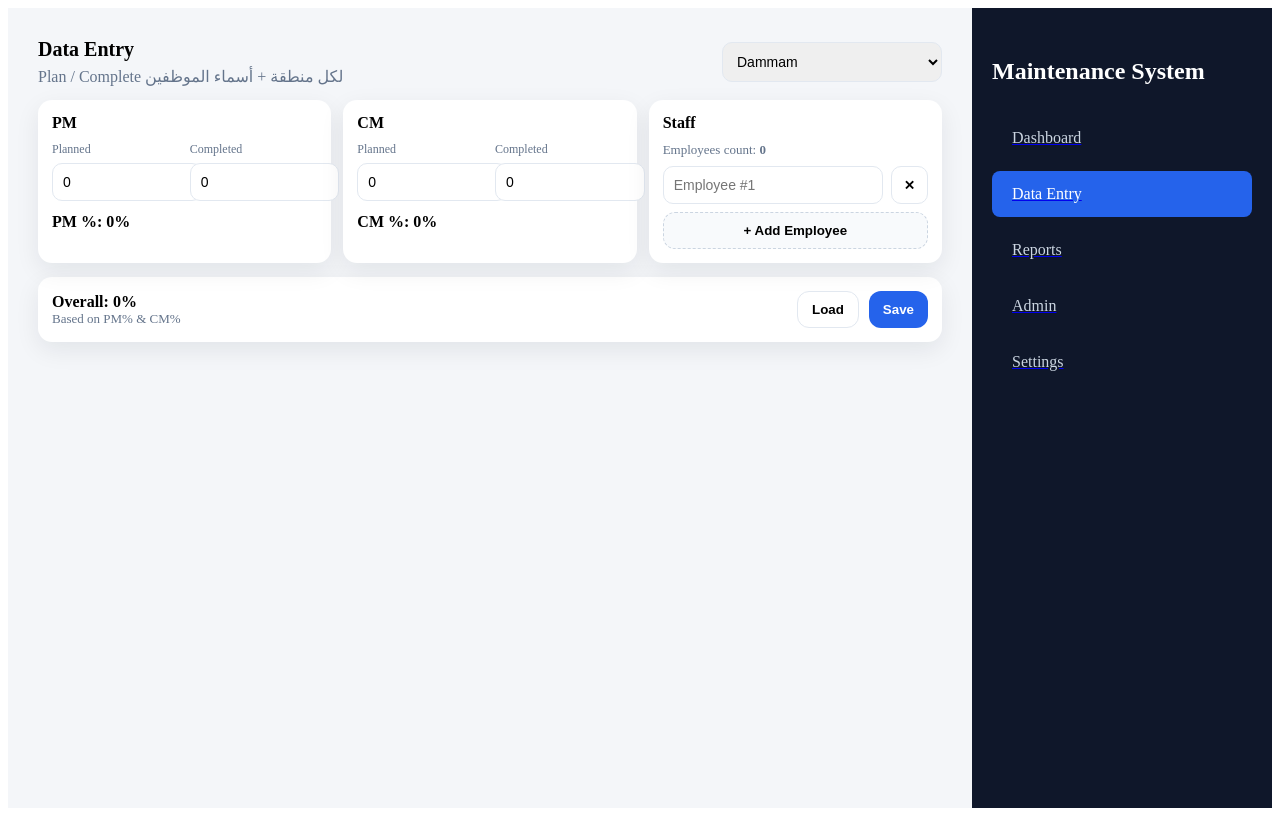
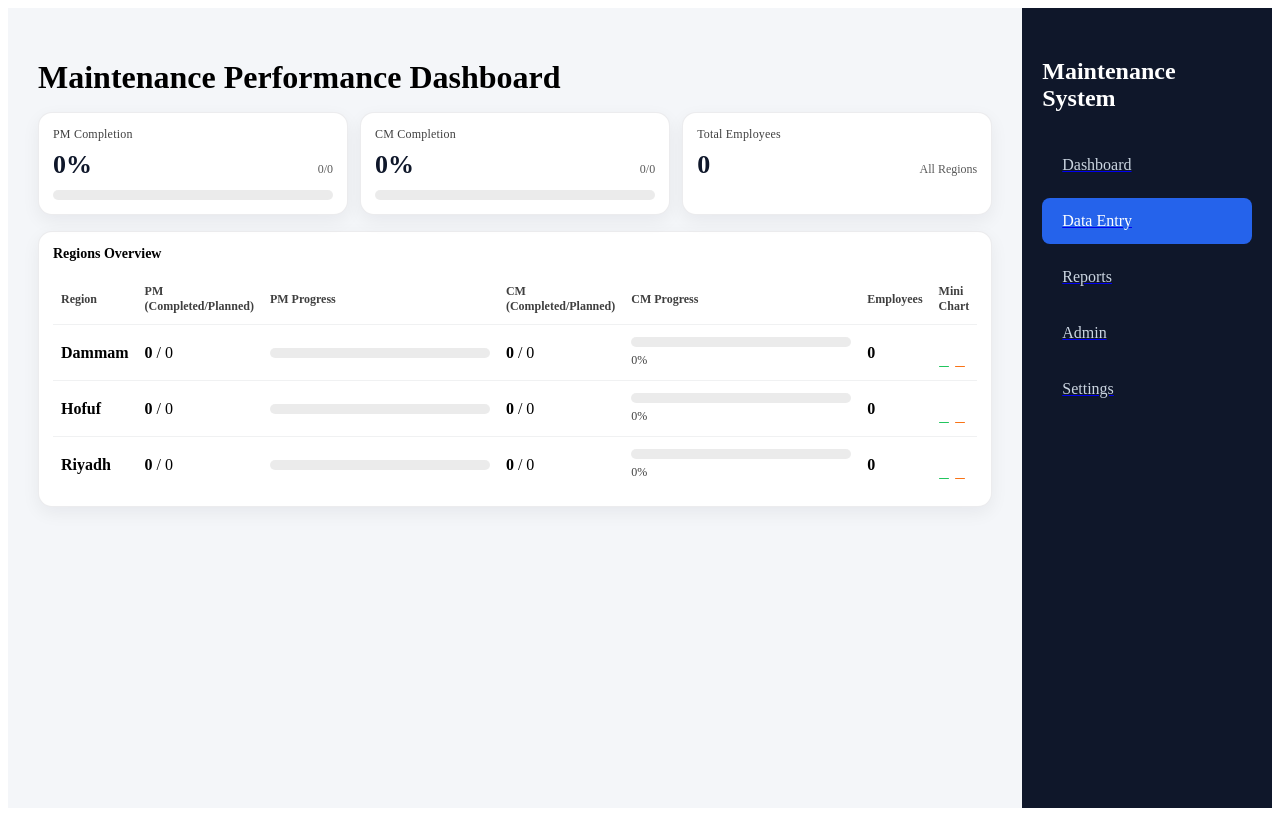
Before and after one commit to TROOP93/maintenance-kpi-dashboard, a Next.js app: page /data-entry in a window 1280 px wide. Built offline with nearby package versions, Linux system fonts and the light colour scheme.

Commit message:
Refactor DataEntry component to Home and update logic

```diff
--- a/pages/data-entry.js
+++ b/pages/data-entry.js
@@ -1,190 +1,121 @@
-import { useMemo, useState } from "react";
+import { useEffect, useMemo, useState } from "react";
 import Layout from "../components/Layout";
+import KpiCard from "../components/KpiCard";
+import RegionTable from "../components/RegionTable";
 
-export default function DataEntry() {
-  const regionsList = useMemo(() => ["Dammam", "Hofuf", "Riyadh"], []);
-  const [region, setRegion] = useState("Dammam");
+const REGIONS = ["Dammam", "Hofuf", "Riyadh"];
 
-  const [pmPlanned, setPmPlanned] = useState(0);
-  const [pmCompleted, setPmCompleted] = useState(0);
-  const [cmPlanned, setCmPlanned] = useState(0);
-  const [cmCompleted, setCmCompleted] = useState(0);
+export default function Home() {
+  const [regionsData, setRegionsData] = useState({});
 
-  const [staffNames, setStaffNames] = useState([""]);
-  const staffCount = staffNames.filter((x) => x.trim()).length;
+  const loadAllRegions = () => {
+    const all = {};
 
-  const pct = (planned, completed) => (planned > 0 ? Math.round((completed / planned) * 100) : 0);
-  const pmPct = pct(Number(pmPlanned), Number(pmCompleted));
-  const cmPct = pct(Number(cmPlanned), Number(cmCompleted));
-  const overall = Math.round((pmPct + cmPct) / 2);
+    REGIONS.forEach((region) => {
+      const raw = localStorage.getItem(`kpi:${region}`);
+      if (raw) {
+        const d = JSON.parse(raw);
 
-  const addStaff = () => setStaffNames((s) => [...s, ""]);
-  const removeStaff = (idx) => setStaffNames((s) => s.filter((_, i) => i !== idx));
-  const updateStaff = (idx, val) => setStaffNames((s) => s.map((x, i) => (i === idx ? val : x)));
+        all[region] = {
+          pm: {
+            planned: d.pmPlanned || 0,
+            completed: d.pmCompleted || 0,
+          },
+          cm: {
+            planned: d.cmPlanned || 0,
+            completed: d.cmCompleted || 0,
+          },
+          employees: d.staff || [],
+        };
+      } else {
+        all[region] = {
+          pm: { planned: 0, completed: 0 },
+          cm: { planned: 0, completed: 0 },
+          employees: [],
+        };
+      }
+    });
 
-  const save = () => {
-    const payload = {
-      region,
-      pmPlanned: Number(pmPlanned),
-      pmCompleted: Number(pmCompleted),
-      cmPlanned: Number(cmPlanned),
-      cmCompleted: Number(cmCompleted),
-      staff: staffNames.map((x) => x.trim()).filter(Boolean),
-      updatedAt: new Date().toISOString(),
-    };
-
-    // ✅ مؤقت: حفظ في LocalStorage
-    localStorage.setItem(`kpi:${region}`, JSON.stringify(payload));
-    alert(`Saved ✅ (${region})`);
+    setRegionsData(all);
   };
 
-  const load = () => {
-    const raw = localStorage.getItem(`kpi:${region}`);
-    if (!raw) return alert("No saved data for this region");
-    const d = JSON.parse(raw);
+  useEffect(() => {
+    loadAllRegions();
 
-    setPmPlanned(d.pmPlanned ?? 0);
-    setPmCompleted(d.pmCompleted ?? 0);
-    setCmPlanned(d.cmPlanned ?? 0);
-    setCmCompleted(d.cmCompleted ?? 0);
-    setStaffNames(d.staff?.length ? d.staff : [""]);
-    alert(`Loaded ✅ (${region})`);
-  };
+    const onUpdate = () => loadAllRegions();
 
-  const inputStyle = {
-    width: "100%",
-    padding: 10,
-    borderRadius: 10,
-    border: "1px solid #e2e8f0",
-    outline: "none",
-    fontSize: 14,
-  };
+    window.addEventListener("kpi-data-updated", onUpdate);
+    window.addEventListener("storage", onUpdate);
 
-  const card = {
-    background: "#fff",
-    borderRadius: 14,
-    padding: 14,
-    boxShadow: "0 8px 24px rgba(15,23,42,0.08)",
-  };
+    return () => {
+      window.removeEventListener("kpi-data-updated", onUpdate);
+      window.removeEventListener("storage", onUpdate);
+    };
+  }, []);
+
+  const summary = useMemo(() => {
+    let pmPlanned = 0;
+    let pmCompleted = 0;
+    let cmPlanned = 0;
+    let cmCompleted = 0;
+    let totalEmployees = 0;
+
+    Object.values(regionsData).forEach((r) => {
+      pmPlanned += Number(r?.pm?.planned || 0);
+      pmCompleted += Number(r?.pm?.completed || 0);
+      cmPlanned += Number(r?.cm?.planned || 0);
+      cmCompleted += Number(r?.cm?.completed || 0);
+      totalEmployees += (r?.employees || []).length;
+    });
+
+    const pmPct = pmPlanned ? Math.round((pmCompleted / pmPlanned) * 100) : 0;
+    const cmPct = cmPlanned ? Math.round((cmCompleted / cmPlanned) * 100) : 0;
+
+    return {
+      pmPlanned,
+      pmCompleted,
+      cmPlanned,
+      cmCompleted,
+      pmPct,
+      cmPct,
+      totalEmployees,
+    };
+  }, [regionsData]);
 
   return (
     <Layout>
-      <div style={{ display: "flex", alignItems: "center", justifyContent: "space-between", gap: 12 }}>
-        <div>
-          <div style={{ fontSize: 20, fontWeight: 900 }}>Data Entry</div>
-          <div style={{ color: "#64748b", marginTop: 6 }}>
-            Plan / Complete لكل منطقة + أسماء الموظفين
-          </div>
-        </div>
+      <h1 style={{ marginBottom: 16 }}>Maintenance Performance Dashboard</h1>
 
-        <div style={{ minWidth: 220 }}>
-          <select value={region} onChange={(e) => setRegion(e.target.value)} style={inputStyle}>
-            {regionsList.map((r) => (
-              <option key={r} value={r}>{r}</option>
-            ))}
-          </select>
-        </div>
+      <div
+        style={{
+          display: "grid",
+          gridTemplateColumns: "repeat(auto-fit, minmax(200px, 1fr))",
+          gap: 12,
+          marginBottom: 16,
+        }}
+      >
+        <KpiCard
+          title="PM Completion"
+          value={`${summary.pmPct}%`}
+          subtitle={`${summary.pmCompleted}/${summary.pmPlanned}`}
+          pct={summary.pmPct}
+        />
+
+        <KpiCard
+          title="CM Completion"
+          value={`${summary.cmPct}%`}
+          subtitle={`${summary.cmCompleted}/${summary.cmPlanned}`}
+          pct={summary.cmPct}
+        />
+
+        <KpiCard
+          title="Total Employees"
+          value={`${summary.totalEmployees}`}
+          subtitle="All Regions"
+        />
       </div>
 
-      <div style={{ display: "grid", gridTemplateColumns: "repeat(auto-fit, minmax(240px, 1fr))", gap: 12, marginTop: 14 }}>
-        <div style={card}>
-          <div style={{ fontWeight: 900, marginBottom: 10 }}>PM</div>
-
-          <div style={{ display: "grid", gridTemplateColumns: "1fr 1fr", gap: 10 }}>
-            <div>
-              <div style={{ fontSize: 12, color: "#64748b", marginBottom: 6 }}>Planned</div>
-              <input type="number" value={pmPlanned} onChange={(e) => setPmPlanned(e.target.value)} style={inputStyle} />
-            </div>
-            <div>
-              <div style={{ fontSize: 12, color: "#64748b", marginBottom: 6 }}>Completed</div>
-              <input type="number" value={pmCompleted} onChange={(e) => setPmCompleted(e.target.value)} style={inputStyle} />
-            </div>
-          </div>
-
-          <div style={{ marginTop: 12, fontWeight: 800 }}>PM %: {pmPct}%</div>
-        </div>
-
-        <div style={card}>
-          <div style={{ fontWeight: 900, marginBottom: 10 }}>CM</div>
-
-          <div style={{ display: "grid", gridTemplateColumns: "1fr 1fr", gap: 10 }}>
-            <div>
-              <div style={{ fontSize: 12, color: "#64748b", marginBottom: 6 }}>Planned</div>
-              <input type="number" value={cmPlanned} onChange={(e) => setCmPlanned(e.target.value)} style={inputStyle} />
-            </div>
-            <div>
-              <div style={{ fontSize: 12, color: "#64748b", marginBottom: 6 }}>Completed</div>
-              <input type="number" value={cmCompleted} onChange={(e) => setCmCompleted(e.target.value)} style={inputStyle} />
-            </div>
-          </div>
-
-          <div style={{ marginTop: 12, fontWeight: 800 }}>CM %: {cmPct}%</div>
-        </div>
-
-        <div style={card}>
-          <div style={{ fontWeight: 900, marginBottom: 10 }}>Staff</div>
-
-          <div style={{ color: "#64748b", fontSize: 13, marginBottom: 8 }}>
-            Employees count: <b>{staffCount}</b>
-          </div>
-
-          {staffNames.map((name, idx) => (
-            <div key={idx} style={{ display: "flex", gap: 8, marginBottom: 8 }}>
-              <input
-                value={name}
-                onChange={(e) => updateStaff(idx, e.target.value)}
-                placeholder={`Employee #${idx + 1}`}
-                style={inputStyle}
-              />
-              <button
-                onClick={() => removeStaff(idx)}
-                style={{
-                  padding: "10px 12px",
-                  borderRadius: 10,
-                  border: "1px solid #e2e8f0",
-                  background: "#fff",
-                  cursor: "pointer",
-                  fontWeight: 800,
-                }}
-                title="Remove"
-              >
-                ✕
-              </button>
-            </div>
-          ))}
-
-          <button
-            onClick={addStaff}
-            style={{
-              width: "100%",
-              padding: 10,
-              borderRadius: 12,
-              border: "1px dashed #cbd5e1",
-              background: "#f8fafc",
-              cursor: "pointer",
-              fontWeight: 900,
-            }}
-          >
-            + Add Employee
-          </button>
-        </div>
-      </div>
-
-      <div style={{ marginTop: 14, ...card, display: "flex", alignItems: "center", justifyContent: "space-between", gap: 12 }}>
-        <div>
-          <div style={{ fontWeight: 900 }}>Overall: {overall}%</div>
-          <div style={{ color: "#64748b", fontSize: 13 }}>Based on PM% & CM%</div>
-        </div>
-
-        <div style={{ display: "flex", gap: 10 }}>
-          <button onClick={load} style={{ padding: "10px 14px", borderRadius: 12, border: "1px solid #e2e8f0", background: "#fff", cursor: "pointer", fontWeight: 900 }}>
-            Load
-          </button>
-          <button onClick={save} style={{ padding: "10px 14px", borderRadius: 12, border: "0", background: "#2563eb", color: "#fff", cursor: "pointer", fontWeight: 900 }}>
-            Save
-          </button>
-        </div>
-      </div>
+      <RegionTable regions={regionsData} />
     </Layout>
   );
 }
```
